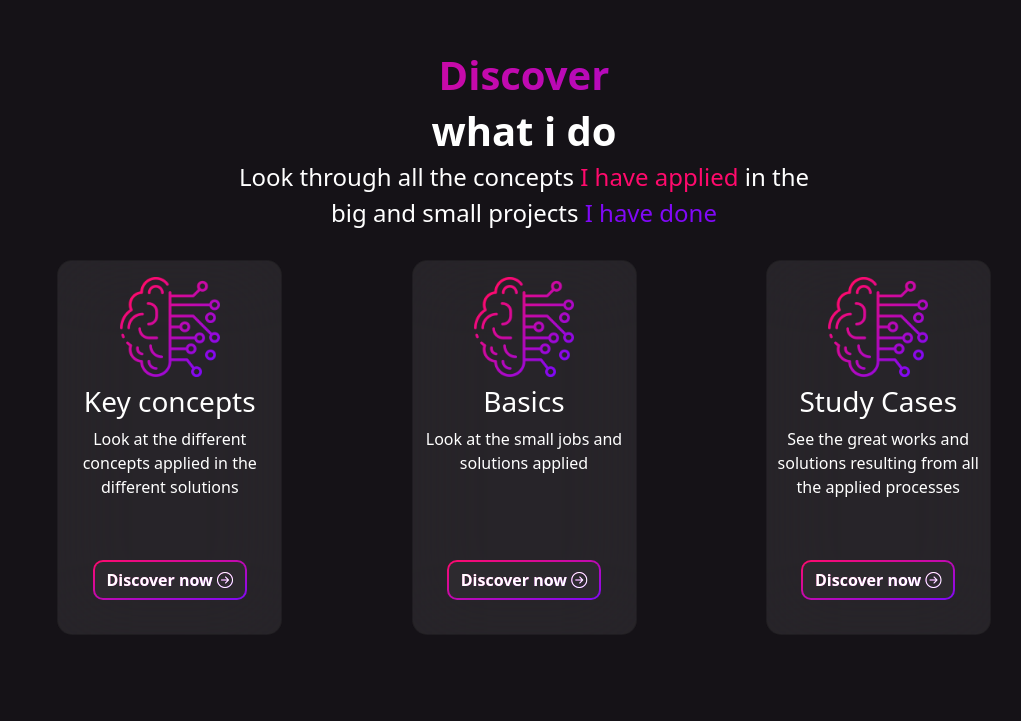
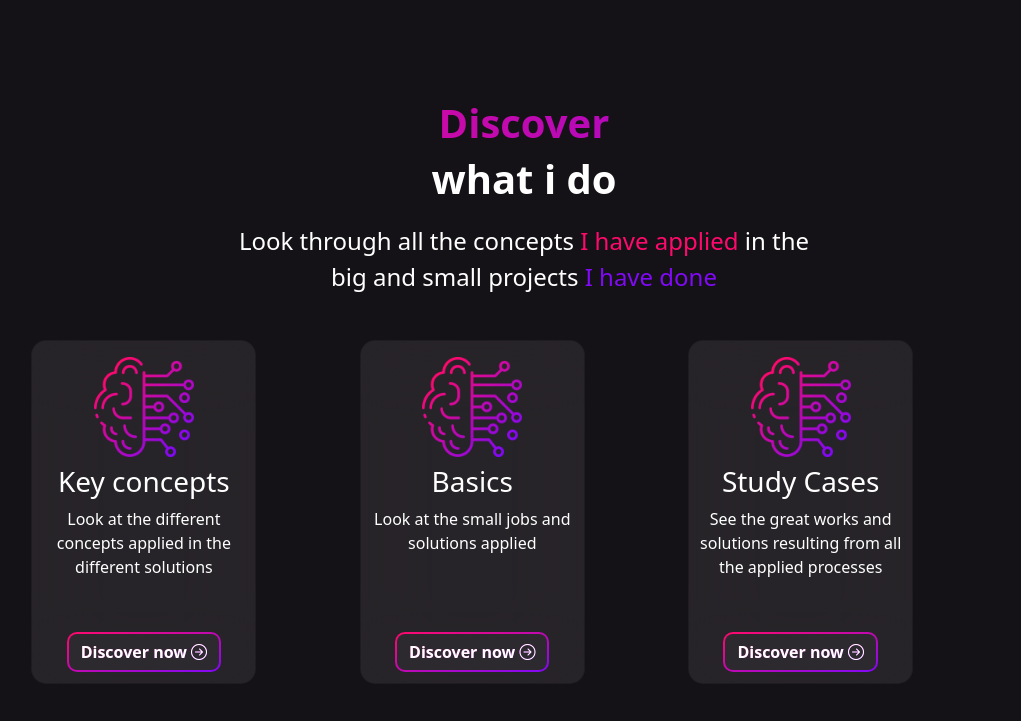
Before and after one commit to NExTMindML/NExTMindML.github.io, an Angular app: page / in a window 1280 px wide. Shown: the part 1593-2314 px from the top of the page, without its empty margins (116-1137 px from the left). Built offline with nearby package versions, Linux system fonts and the light colour scheme; a small style sheet from the web is missing.

Commit message:
Deploy work page fixes

```diff
--- a/src/app/landing/components/landing-page/landing-page.component.html
+++ b/src/app/landing/components/landing-page/landing-page.component.html
@@ -1,5 +1,7 @@
-<div class="container-custom text-center">
+<div class="container-custom text-center pb-3">
     <app-home-page></app-home-page>
+    <div class="pb-4"></div>
     <app-about-me></app-about-me>
+    <div class="pb-4"></div>
     <app-work-page></app-work-page>
 </div>
--- a/src/app/landing/components/landing-page/landing-page.component.scss
+++ b/src/app/landing/components/landing-page/landing-page.component.scss
@@ -1,6 +1,6 @@
 .container-custom {
     width: 100%;
-    height: 100%;
+    //height: 100%;
     padding: 0;
     margin: 0;
 }
--- a/src/app/landing/components/work-page/navigation-card/navigation-card.component.scss
+++ b/src/app/landing/components/work-page/navigation-card/navigation-card.component.scss
@@ -85,6 +85,6 @@ p {
     height: 25%;
 }
 
-@media (max-width: 870px) {
-
+.btn:active {
+    border: none;
 }
--- a/src/app/landing/components/work-page/work-page.component.html
+++ b/src/app/landing/components/work-page/work-page.component.html
@@ -1,12 +1,13 @@
 <div class="container-custom pt-5">
     <h1 class="color-text">Discover</h1>
-    <h1>what i do</h1>
+    <h1 class="pb-3">what i do</h1>
 
     <h4>Look through all the concepts <span class="applied">I have applied</span> in the</h4>
-    <h4>big and small projects <span class="done">I have done</span></h4>
-    <div class="work-cards">
+    <h4 class="pb-3">big and small projects <span class="done">I have done</span></h4>
+    <div class="work-cards pb-4">
     <app-navigation-card [title]="'Key concepts'" [text]="'Look at the different concepts applied in the different solutions'" [imagePath]="'../../../../assets/ai1.png'"></app-navigation-card>
     <app-navigation-card [title]="'Basics'" [text]="'Look at the small jobs and solutions applied   '" [imagePath]="'../../../../assets/ai1.png'"></app-navigation-card>
     <app-navigation-card [title]="'Study Cases'" [text]="'See the great works and solutions resulting from all the applied processes'" [imagePath]="'../../../../assets/ai1.png'"></app-navigation-card>
+    <div class="pb-4"></div>
 </div>
 </div>
--- a/src/app/landing/components/work-page/work-page.component.scss
+++ b/src/app/landing/components/work-page/work-page.component.scss
@@ -19,7 +19,7 @@ h1 {
 }
 
 .container-custom {
-    height: 100vh;
+    min-height: 100vh;
 }
 
 h4 {
--- a/src/app/repository/components/repository-page/repository-page.component.scss
+++ b/src/app/repository/components/repository-page/repository-page.component.scss
@@ -36,7 +36,7 @@
 .container-info {
     position: absolute;
     top: 0;
-    height: 100%;
+    //height: 100%;
     width: 100%;
     z-index: -1;
     overflow-y: auto;
```
Also changed, not shown: 7 other files (tests, documents, lock files or other folders).
